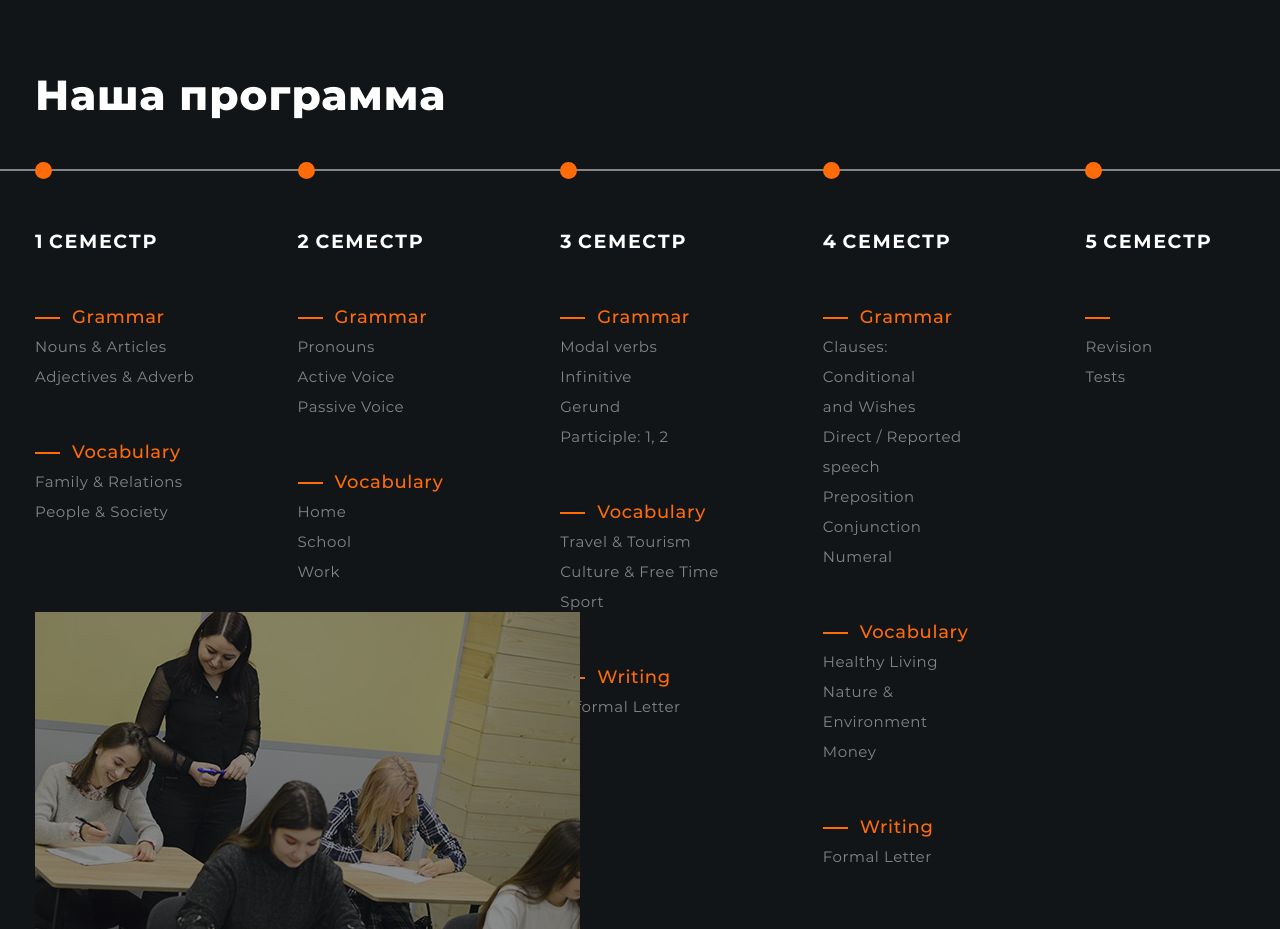
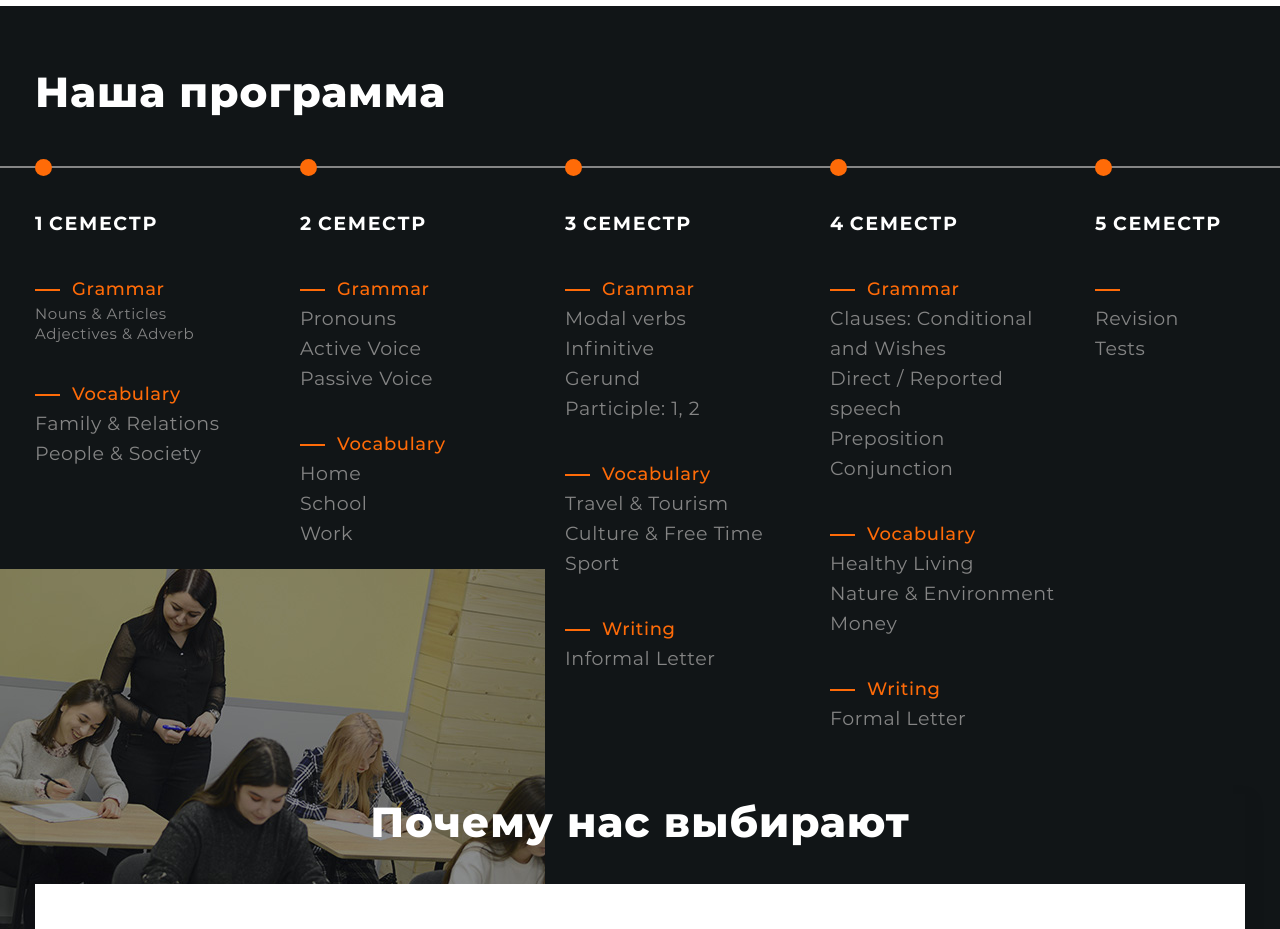
Before and after one commit to Andriy1982/Digital-syndicate, a website: page src/index.html in a window 1280 px wide. Shown: the part 2700-3629 px from the top of the page. Drawn offline with nearby package versions, Linux system fonts and the light colour scheme; files that its build step writes are made by us from their sources.

Commit message:
finished code to choose section adaptive

```diff
--- a/src/html/programs-section.html
+++ b/src/html/programs-section.html
@@ -7,13 +7,13 @@
                 <ul class="programs__list-subject list">
                     <li class="programs__list-subject-item">
                         <h4 class="programs__list-subject-title">Grammar</h4>
-                        <p class="programs__list-suject-description">Nouns & Articles</p>
-                        <p class="programs__list-suject-description">Adjectives & Adverb</p>
+                        <p class="programs__list-subject-description_grammar">Nouns & Articles</p>
+                        <p class="programs__list-subject-description_grammar">Adjectives & Adverb</p>
                     </li>
                     <li class="programs__list-subject-item">
                         <h4 class="programs__list-subject-title">Vocabulary</h4>
-                        <p class="programs__list-suject-description">Family & Relations</p>
-                        <p class="programs__list-suject-description">People & Society</p>
+                        <p class="programs__list-subject-description">Family & Relations</p>
+                        <p class="programs__list-subject-description">People & Society</p>
                     </li>
                 </ul>
             </li>
@@ -22,15 +22,15 @@
                 <ul class="programs__list-subject list">
                     <li class="programs__list-subject-item">
                         <h4 class="programs__list-subject-title">Grammar</h4>
-                        <p class="programs__list-suject-description">Pronouns</p>
-                        <p class="programs__list-suject-description">Active Voice</p>
-                        <p class="programs__list-suject-description">Passive Voice</p>
+                        <p class="programs__list-subject-description">Pronouns</p>
+                        <p class="programs__list-subject-description">Active Voice</p>
+                        <p class="programs__list-subject-description">Passive Voice</p>
                     </li>
                     <li class="programs__list-subject-item">
                         <h4 class="programs__list-subject-title">Vocabulary</h4>
-                        <p class="programs__list-suject-description">Home</p>
-                        <p class="programs__list-suject-description">School</p>
-                        <p class="programs__list-suject-description">Work</p>
+                        <p class="programs__list-subject-description">Home</p>
+                        <p class="programs__list-subject-description">School</p>
+                        <p class="programs__list-subject-description">Work</p>
                     </li>
                 </ul>
             </li>
@@ -39,20 +39,20 @@
                 <ul class="programs__list-subject list">
                     <li class="programs__list-subject-item">
                         <h4 class="programs__list-subject-title">Grammar</h4>
-                        <p class="programs__list-suject-description">Modal verbs</p>
-                        <p class="programs__list-suject-description">Infinitive</p>
-                        <p class="programs__list-suject-description">Gerund</p>
-                        <p class="programs__list-suject-description">Participle: 1, 2</p>
+                        <p class="programs__list-subject-description">Modal verbs</p>
+                        <p class="programs__list-subject-description">Infinitive</p>
+                        <p class="programs__list-subject-description">Gerund</p>
+                        <p class="programs__list-subject-description">Participle: 1, 2</p>
                     </li>
                     <li class="programs__list-subject-item">
                         <h4 class="programs__list-subject-title">Vocabulary</h4>
-                        <p class="programs__list-suject-description">Travel & Tourism</p>
-                        <p class="programs__list-suject-description">Culture & Free Time</p>
-                        <p class="programs__list-suject-description">Sport</p>
+                        <p class="programs__list-subject-description">Travel & Tourism</p>
+                        <p class="programs__list-subject-description">Culture & Free Time</p>
+                        <p class="programs__list-subject-description">Sport</p>
                     </li>
                     <li class="programs__list-subject-item">
                         <h4 class="programs__list-subject-title">Writing</h4>
-                        <p class="programs__list-suject-description">Informal Letter</p>
+                        <p class="programs__list-subject-description">Informal Letter</p>
                     </li>
                 </ul>
             </li>
@@ -61,22 +61,22 @@
                 <ul class="programs__list-subject list">
                     <li class="programs__list-subject-item">
                         <h4 class="programs__list-subject-title">Grammar</h4>
-                        <p class="programs__list-suject-description">Clauses: Conditional</p>
-                        <p class="programs__list-suject-description">and Wishes</p>
-                        <p class="programs__list-suject-description">Direct / Reported speech</p>
-                        <p class="programs__list-suject-description">Preposition</p>
-                        <p class="programs__list-suject-description">Conjunction</p>
-                        <p class="programs__list-suject-description">Numeral</p>
+                        <p class="programs__list-subject-description">Clauses: Conditional</p>
+                        <p class="programs__list-subject-description">and Wishes</p>
+                        <p class="programs__list-subject-description">Direct / Reported speech</p>
+                        <p class="programs__list-subject-description">Preposition</p>
+                        <p class="programs__list-subject-description">Conjunction</p>
+                        <p class="programs__list-subject-description_numeral">Numeral</p>
                     </li>
                     <li class="programs__list-subject-item">
                         <h4 class="programs__list-subject-title">Vocabulary</h4>
-                        <p class="programs__list-suject-description">Healthy Living</p>
-                        <p class="programs__list-suject-description">Nature & Environment</p>
-                        <p class="programs__list-suject-description">Money</p>
+                        <p class="programs__list-subject-description">Healthy Living</p>
+                        <p class="programs__list-subject-description">Nature & Environment</p>
+                        <p class="programs__list-subject-description">Money</p>
                     </li>
                     <li class="programs__list-subject-item">
                         <h4 class="programs__list-subject-title">Writing</h4>
-                        <p class="programs__list-suject-description">Formal Letter</p>
+                        <p class="programs__list-subject-description">Formal Letter</p>
                     </li>
                 </ul>
             </li>
@@ -85,12 +85,13 @@
                 <ul class="programs__list-subject list">
                     <li class="programs__list-subject-item">
                         <h4 class="programs__list-subject-title"></h4>
-                        <p class="programs__list-suject-description">Revision</p>
-                        <p class="programs__list-suject-description">Tests</p>
+                        <p class="programs__list-subject-description">Revision</p>
+                        <p class="programs__list-subject-description">Tests</p>
                     </li>
                 </ul>
             </li>
         </ul>
+    </div>
         <img class="programs__img-mobile"
             srcset="./images/programs/mobile/pic.jpg 143w, ../images/programs/mobile/pic@2x.jpg 286w"
             src="./images/programs/mobile/pic.jpg" alt="#" sizes="143px" height="170">
@@ -100,5 +101,5 @@
         <img class="programs__img-desktop"
             srcset="./images/programs/desktop/pic.jpg 545w, ../images/programs/desktop/pic@2x.jpg 1090w"
             src="./images/programs/desktop/pic.jpg" alt="#" sizes="545px" height="394">
-    </div>
+
 </section>
--- a/src/sass/sections/programs-section.scss
+++ b/src/sass/sections/programs-section.scss
@@ -7,7 +7,7 @@
         padding-top: 70px;
         }
         @media (min-width: 1280px){
-        padding-top: 85px;
+        padding-top: 55px;
         padding-bottom: 510px;
         }
 
@@ -51,7 +51,7 @@
             display: block;
             position: absolute;
             left: 0;
-            transform: translateY(-260px);
+            transform: translateY(-165px);
         }
     }
     &__list{
@@ -66,7 +66,7 @@
             @media (min-width: 1280px){
             display: grid;
             grid-template-columns: repeat(5, 1fr);
-            grid-gap: 103px;
+            grid-gap: 35px;
             margin: 0;
             }
         &-title{
@@ -80,7 +80,7 @@
         margin-top: 40px;
             @media (min-width: 1280px){
             font-size: 19px;
-            margin-top: 100px;
+            margin-top: 85px;
             }
             &::before{
             content: counter(title-counter);
@@ -89,6 +89,9 @@
         }
         &-items{
         position: relative;
+            @media (min-width: 1280px){
+            width: 230px;
+            }
             &::before{
             content: '';
             border-radius: 50%;
@@ -113,15 +116,36 @@
                 grid-template-columns: repeat(3, 1fr);
             }
         }
-        &-suject-description{
+        &-subject-description{
         font-size: 11px;
         line-height: 20px;
         letter-spacing: 0.55px;
         color: #858585;
         margin: 0;
             @media (min-width: 1280px){
-            font-size: 15px;
+            font-size: 19px;
             line-height: 30px;
+            }
+            &_grammar{
+                font-size: 11px;
+                line-height: 20px;
+                letter-spacing: 0.55px;
+                color: #858585;
+                margin: 0;
+                @media (min-width: 1280px){
+                    font-size: 15px;
+                    color: #858585;
+                }
+            }
+            &_numeral{
+                font-size: 11px;
+                line-height: 20px;
+                letter-spacing: 0.55px;
+                color: #858585;
+                margin: 0;
+                @media (min-width: 1280px){
+                    display: none;
+                }
             }
         }
         &-subject-title{
@@ -134,7 +158,7 @@
             @media (min-width: 1280px){
             font-size: 18px;
             font-weight: 500;
-            margin-top: 45px;
+            margin-top: 35px;
             }
             &::before{
             display: inline-block;
--- a/src/sass/sections/why_choose_us.scss
+++ b/src/sass/sections/why_choose_us.scss
@@ -2,46 +2,107 @@
     position: absolute;
     left: 50%;
     margin-left: -140px;
-    transform: translateY(-65%);
+    transform: translateY(-68%);
+    box-shadow: 4px 6.928px 15.54px 5.46px rgba(29, 29, 27, 0.04);
+        @media (min-width: 768px){
+            margin-left: -344px;
+            transform: translateY(-53%);
+        }
+        @media (min-width: 1280px){
+            margin-left: -605px;
+            transform: translateY(-100%);
+        }
+        &_br{
+            @media (min-width: 1280px){
+                display: block;
+            }
+        }
         &__title{
         margin: 0;
+        margin-bottom: 20px;
         text-align: left;
         color: $text-main-first-color;
         font-family: $main-font;
         font-size: 20px;
         line-height: 30px;
         letter-spacing: 1px;
+            @media (min-width: 768px){
+                text-align: center;
+                font-size: 26px;
+                line-height: 63px;
+                margin-bottom: 0;
+            }
+            @media (min-width: 1280px){
+                font-size: 42px;
+                line-height: 57px;
+                font-weight: 900;
+                margin-bottom: 33px;
+            }
             &_br{
             display: block;
             margin: 0;
+                @media (min-width: 768px){
+                display: inline-block
+            }
             }
         }
         &__list{
         background-color:$text-main-first-color;
         counter-reset: section;
-        padding-top: 30px;
-        padding-bottom: 10px;
+        padding-top: 50px;
+        padding-bottom: 20px;
         list-style: none;
+        display: grid;
+        grid-row-gap: 38px;
+            @media (min-width: 768px){
+            display: grid;
+            grid-template-columns: 1fr 1fr;
+            grid-row-gap: 60px;
+            }
+            @media (min-width: 1280px){
+                padding-top: 80px;
+                padding-bottom: 45px;
+                grid-template-columns: repeat(3, 1fr);
+                grid-row-gap: 85px;
+            }
             &-descriptions{
             font-family: $main-font;
             font-weight: 700;
             font-size: 13px;
             line-height: 20px;
             letter-spacing: 0.65px;
+            margin: 0;
+            @media (min-width: 1280px){
+                font-size: 18px;
+                line-height: 30px;
+            }
                 &::before{
                     counter-increment: section;
                     content: "0" counter(section);
+                    font-weight: 500;
                     position: absolute;
                     color: $accent-color;
                     transform: translate(45px, -25px);
                 }
             }
             &_br{
-                display: block;
+                @media (max-width: 767px){
+                    display: block;
+                }
+
             }
-            &-item:not(:last-child) {
-                margin-bottom: 40px;
-                    &::before{
+            &-item{
+                width: 221px;
+                margin: 0 auto;
+                @media (min-width: 768px){
+                    width: 220px;
+                }
+                @media (min-width: 1280px){
+                    width: 300px;
+                }
+
+            }
+            &-item::before{
                         display:block;
                         content: ' ';
                         background-color: $accent-color;
@@ -50,8 +111,20 @@
                         margin-right: 12px;
                         position: absolute;
                         transform: translate(10px, -15px);
+                            @media (min-width: 1280px){
+                                transform: translate(10px, -12px)
+                            }
                         }
-            }
-        }
+                        // @media(max-width: 767px) {
+                        // :not(:last-child) {
+                        // margin-bottom: 40px;
+                        // }
+                        // }
+                        // @media (min-width: 768px){
+                        //     :nth-child(-n+4){
+                        //         margin-bottom: 20px;
+                        //     }
+                        // }
 
+    }
 }
```
Also changed, not shown: src/html/why_choose_us.html (+3 -4 lines).
